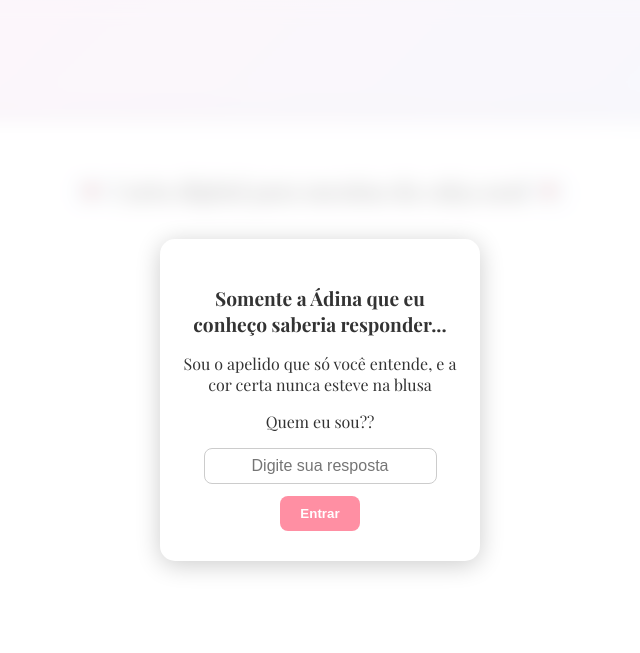
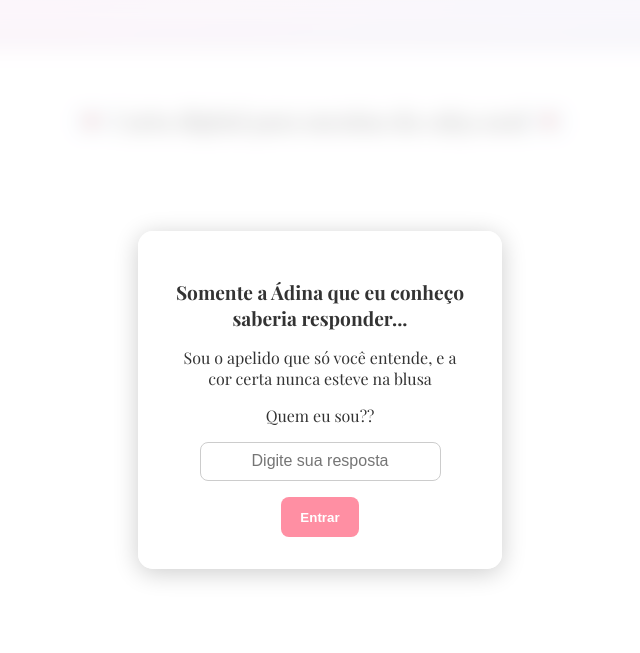
Before and after one commit to Lucasdpaula1/who-is-especial-to-me, a plain HTML site: page index.html in a window 1280 px wide. Shown: the whole page, without its empty margins (320-960 px from the left). Drawn offline with nearby package versions, Linux system fonts and the light colour scheme.

Commit message:
terminando

```diff
--- /dev/null
+++ b/cs.css
@@ -0,0 +1,114 @@
+/* Containers responsivos */
+.container {
+  max-width: 90%; /* nunca maior que 90% da tela */
+  width: 700px;   /* largura máxima no desktop */
+  height: 80vh;   /* altura proporcional à tela */
+  padding: 2rem;
+  background: rgba(255, 255, 255, 0.95);
+  border-radius: 20px;
+  box-shadow: 0 8px 30px rgba(0,0,0,0.15);
+  display: flex;
+  flex-direction: column;
+  overflow: hidden;
+  position: relative;
+  transition: all 0.3s ease-in-out;
+}
+
+/* Overlay responsivo */
+.overlay {
+  position: fixed;
+  inset: 0;
+  background: rgba(255, 255, 255, 0.6);
+  backdrop-filter: blur(10px);
+  display: flex;
+  flex-direction: column;
+  justify-content: center;
+  align-items: center;
+  z-index: 9999;
+}
+
+/* Box do overlay */
+.overlay-box {
+  background: rgba(255, 255, 255, 0.95);
+  padding: 2rem;
+  border-radius: 15px;
+  box-shadow: 0 4px 25px rgba(0,0,0,0.2);
+  text-align: center;
+  width: 80%;
+  max-width: 300px;
+}
+
+/* Input e botão do overlay */
+.overlay-box input {
+  padding: 0.6rem 1rem;
+  border-radius: 8px;
+  border: 1px solid #ccc;
+  width: 100%;
+  font-size: 1rem;
+  text-align: center;
+  margin-bottom: 1rem;
+}
+.overlay-box button {
+  background: #ff8fa3;
+  border: none;
+  padding: 0.8rem 1.2rem;
+  color: white;
+  border-radius: 8px;
+  cursor: pointer;
+  font-weight: bold;
+}
+.overlay-box button:hover { background: #ff5c7a; }
+
+/* Tipografia responsiva */
+#texto { font-size: 1rem; line-height: 1.6; }
+
+/* Dark/light mode */
+@media (prefers-color-scheme: dark) {
+  body {
+    background: linear-gradient(135deg, #1e1e1e, #333);
+    color: #eee;
+  }
+  .container {
+    background: rgba(255, 255, 255, 0.95); /* container sempre claro */
+    color: #111;
+  }
+  .overlay {
+    background: rgba(255, 255, 255, 0.6);
+    backdrop-filter: blur(12px);
+  }
+  .overlay-box {
+    background: rgba(255, 255, 255, 0.95);
+    color: #111;
+  }
+}
+
+@media (prefers-color-scheme: light) {
+  body {
+    background: linear-gradient(135deg, #fce7f3, #e0f2fe);
+    color: #333;
+  }
+  .container {
+    background: rgba(255, 255, 255, 0.95); /* container sempre claro */
+    color: #333;
+  }
+  .overlay {
+    background: rgba(255, 255, 255, 0.6);
+    backdrop-filter: blur(10px);
+  }
+  .overlay-box {
+    background: rgba(255, 255, 255, 0.95);
+    color: #333;
+  }
+}
+
+/* Responsividade mobile */
+@media (max-width: 768px) {
+  .container { width: 90%; height: 70%; padding: 1.5rem; }
+  .overlay-box { width: 85%; padding: 1.5rem; }
+  #texto { font-size: 0.95rem; }
+}
+@media (max-width: 420px) {
+  .container { width: 95%; height: 65%; padding: 1rem; }
+  .overlay-box { width: 90%; padding: 1rem; }
+  #texto { font-size: 0.9rem; line-height: 1.4; }
+}
--- a/index.html
+++ b/index.html
@@ -128,8 +128,120 @@
     .overlay-box button:hover {
       background: #ff5c7a;
     }
+    .container {
+  max-width: 90%; /* nunca maior que 90% da tela */
+  width: 700px;   /* largura máxima no desktop */
+  height: 80vh;   /* altura proporcional à tela */
+  padding: 2rem;
+  background: rgba(255, 255, 255, 0.95);
+  border-radius: 20px;
+  box-shadow: 0 8px 30px rgba(0,0,0,0.15);
+  display: flex;
+  flex-direction: column;
+  overflow: hidden;
+  position: relative;
+  transition: all 0.3s ease-in-out;
+}
 
-    /* Responsividade */
+/* Overlay responsivo */
+.overlay {
+  position: fixed;
+  inset: 0;
+  background: rgba(255, 255, 255, 0.6);
+  backdrop-filter: blur(10px);
+  display: flex;
+  flex-direction: column;
+  justify-content: center;
+  align-items: center;
+  z-index: 9999;
+}
+
+/* Box do overlay */
+.overlay-box {
+  background: rgba(255, 255, 255, 0.95);
+  padding: 2rem;
+  border-radius: 15px;
+  box-shadow: 0 4px 25px rgba(0,0,0,0.2);
+  text-align: center;
+  width: 80%;
+  max-width: 300px;
+}
+
+/* Input e botão do overlay */
+.overlay-box input {
+  padding: 0.6rem 1rem;
+  border-radius: 8px;
+  border: 1px solid #ccc;
+  /* width: 100%; */
+  font-size: 1rem;
+  text-align: center;
+  margin-bottom: 1rem;
+}
+.overlay-box button {
+  background: #ff8fa3;
+  border: none;
+  padding: 0.8rem 1.2rem;
+  color: white;
+  border-radius: 8px;
+  cursor: pointer;
+  font-weight: bold;
+}
+.overlay-box button:hover { background: #ff5c7a; }
+
+/* Tipografia responsiva */
+#texto { font-size: 1rem; line-height: 1.6; }
+
+/* Dark/light mode */
+@media (prefers-color-scheme: dark) {
+  body {
+    background: linear-gradient(135deg, #1e1e1e, #333);
+    color: #eee;
+  }
+  .container {
+    background: rgba(255, 255, 255, 0.95); /* container sempre claro */
+    color: #111;
+  }
+  .overlay {
+    background: rgba(255, 255, 255, 0.6);
+    backdrop-filter: blur(12px);
+  }
+  .overlay-box {
+    background: rgba(255, 255, 255, 0.95);
+    color: #111;
+  }
+}
+
+@media (prefers-color-scheme: light) {
+  body {
+    background: linear-gradient(135deg, #fce7f3, #e0f2fe);
+    color: #333;
+  }
+  .container {
+    background: rgba(255, 255, 255, 0.95); /* container sempre claro */
+    color: #333;
+  }
+  .overlay {
+    background: rgba(255, 255, 255, 0.6);
+    backdrop-filter: blur(10px);
+  }
+  .overlay-box {
+    background: rgba(255, 255, 255, 0.95);
+    color: #333;
+  }
+}
+
+/* Responsividade mobile */
+@media (max-width: 768px) {
+  .container { width: 90%; height: 70%; padding: 1.5rem; }
+  .overlay-box { width: 85%; padding: 1.5rem; }
+  #texto { font-size: 0.95rem; }
+}
+@media (max-width: 420px) {
+  .container { width: 95%; height: 65%; padding: 1rem; }
+  .overlay-box { width: 90%; padding: 1rem; }
+  #texto { font-size: 0.9rem; line-height: 1.4; }
+}
+    /* Responsividade
     @media (max-width: 768px) {
       .container {
         width: 90%;
@@ -148,7 +260,7 @@
       }
       #texto { font-size: 0.95rem; line-height: 1.5; }
       .title { font-size: 1.2rem; margin-bottom: 10px; }
-    }
+    } */
   </style>
 </head>
 <body>
```
